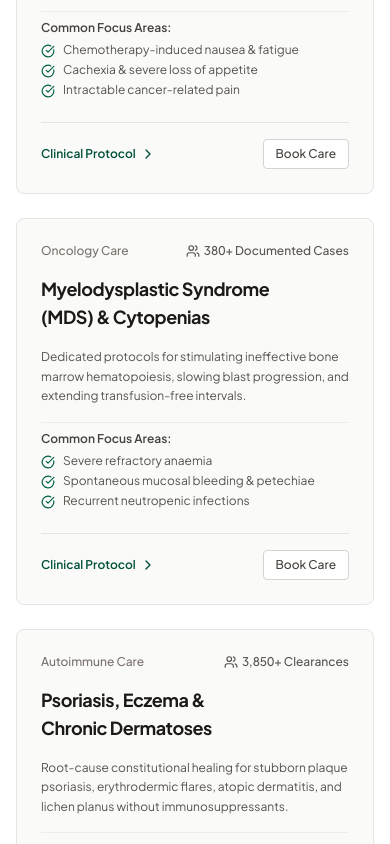
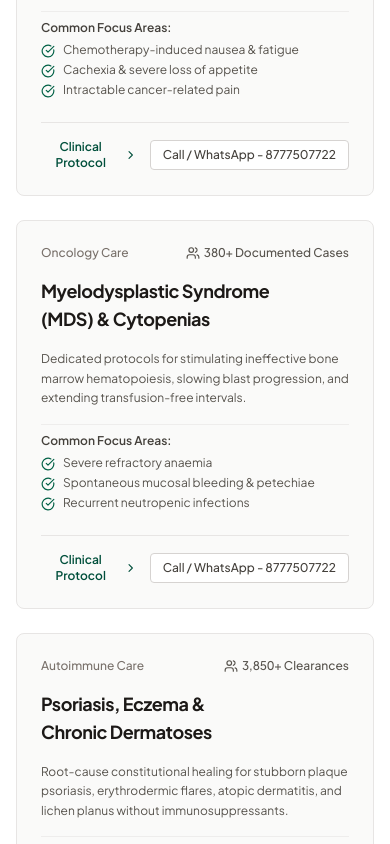
Before and after one commit to drmitras/drmitras2, a React (Vite) app: page / in a window 390 px wide. Shown: the part 2400-3244 px from the top of the page. Built offline with nearby package versions, Linux system fonts and the light colour scheme; a web font is replaced by a local one.

Commit message:
feat: update booking action to direct phone call
Replaced the booking flow with a direct click-to-call link to the clinic's contact number and updated the button labels across all languages to reflect the new contact method.

```diff
--- a/src/components/ConditionsSection.tsx
+++ b/src/components/ConditionsSection.tsx
@@ -1,6 +1,6 @@
 import React, { useState } from 'react';
 import { ArrowRight, Activity, CheckCircle, ChevronRight, X, Clock, Users } from 'lucide-react';
-import { CONDITIONS } from '../data/clinicData';
+import { CONDITIONS, CLINIC_CONTACT } from '../data/clinicData';
 import { ConditionItem } from '../types';
 import { useLanguage } from '../i18n/LanguageContext';
 
@@ -111,8 +111,10 @@ export const ConditionsSection: React.FC<ConditionsSectionProps> = ({ onSelectCo
                 </button>
 
                 <button
-                  onClick={() => onSelectConditionForBooking(condition.name)}
-                  className="px-3 py-1.5 text-xs font-medium text-stone-700 bg-white hover:bg-stone-100 hover:text-stone-900 border border-stone-300 rounded transition-colors cursor-pointer"
+                  onClick={() => {
+                    window.location.href = `tel:${CLINIC_CONTACT.primaryPhone.replace(/\s+/g, '')}`;
+                  }}
+                  className="px-3 py-1.5 text-xs font-medium text-stone-700 bg-white hover:bg-stone-100 hover:text-stone-900 border border-stone-300 rounded transition-colors cursor-pointer whitespace-nowrap"
                 >
                   {t.conditions.bookCare}
                 </button>
--- a/src/i18n/translations.ts
+++ b/src/i18n/translations.ts
@@ -222,7 +222,7 @@ export const TRANSLATIONS: Record<Language, TranslationStrings> = {
       careSuffix: 'Care',
       focusAreas: 'Common Focus Areas:',
       clinicalProtocol: 'Clinical Protocol',
-      bookCare: 'Book Care',
+      bookCare: 'Call / WhatsApp - 8777507722',
       modalRationale: 'Clinical Rationale & Pathology',
       modalStrategy: 'Therapeutic Formulation Strategy',
       modalSymptoms: 'Primary Symptom Spectrum Addressed',
@@ -407,7 +407,7 @@ export const TRANSLATIONS: Record<Language, TranslationStrings> = {
       careSuffix: 'ดูแลเฉพาะทาง',
       focusAreas: 'อาการสำคัญที่ดูแล:',
       clinicalProtocol: 'รายละเอียดแนวทาง',
-      bookCare: 'นัดปรึกษา',
+      bookCare: 'โทร / WhatsApp - 8777507722',
       modalRationale: 'หลักการทางคลินิกและพยาธิสภาพ',
       modalStrategy: 'กลยุทธ์การปรุงยาเฉพาะราย',
       modalSymptoms: 'กลุ่มอาการหลักที่ครอบคลุม',
@@ -592,7 +592,7 @@ export const TRANSLATIONS: Record<Language, TranslationStrings> = {
       careSuffix: 'চিকিৎসা',
       focusAreas: 'প্রধান উপসর্গসমূহ:',
       clinicalProtocol: 'চিকিৎসা পদ্ধতি',
-      bookCare: 'অ্যাপয়েন্টমেন্ট',
+      bookCare: 'কল / হোয়াটসঅ্যাপ - 8777507722',
       modalRationale: 'চিকিৎসা বিজ্ঞান ও রোগতত্ত্ব',
       modalStrategy: 'ওষুধ নির্বাচন কৌশল',
       modalSymptoms: 'প্রধান লক্ষণসমূহ',
```
